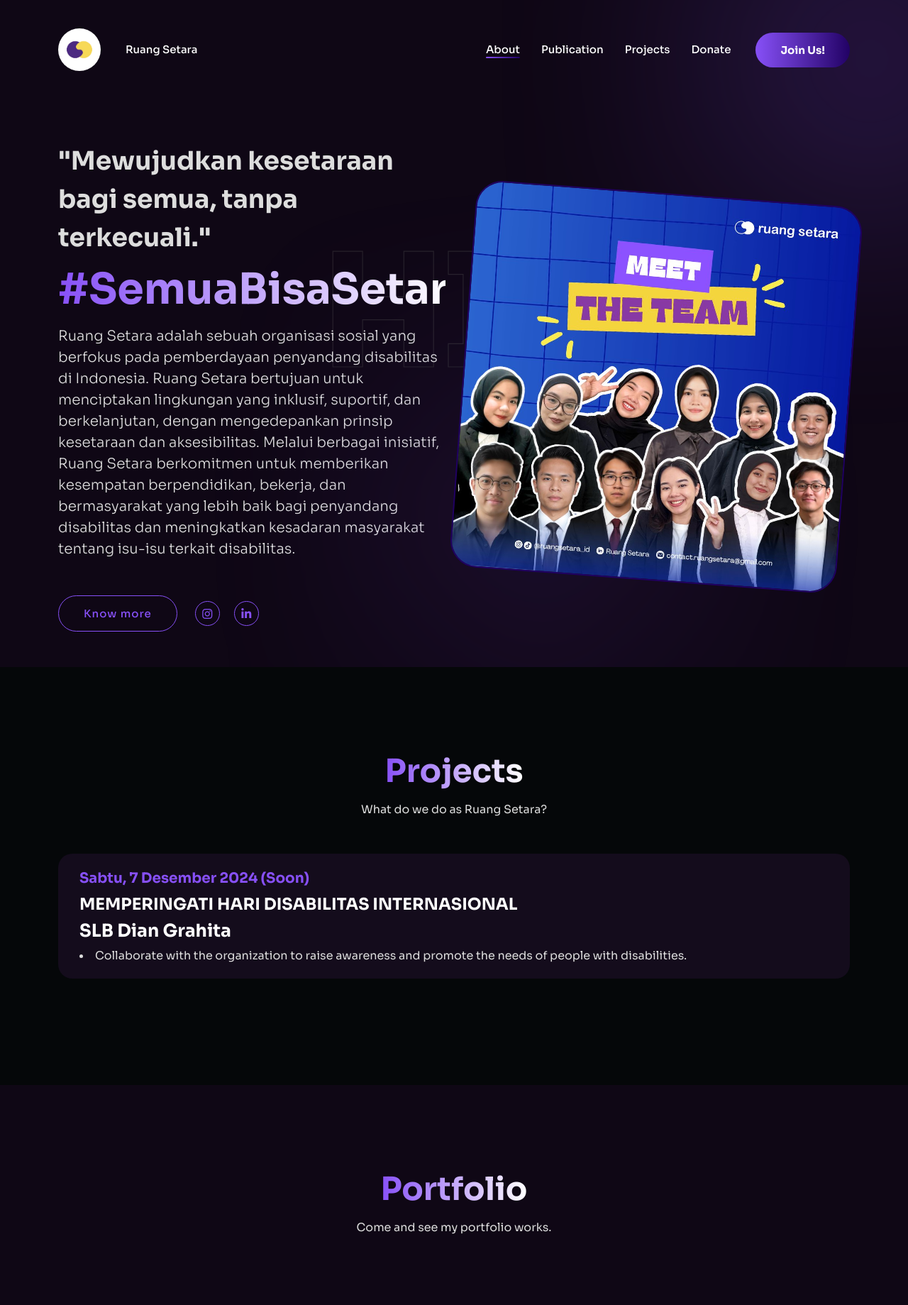
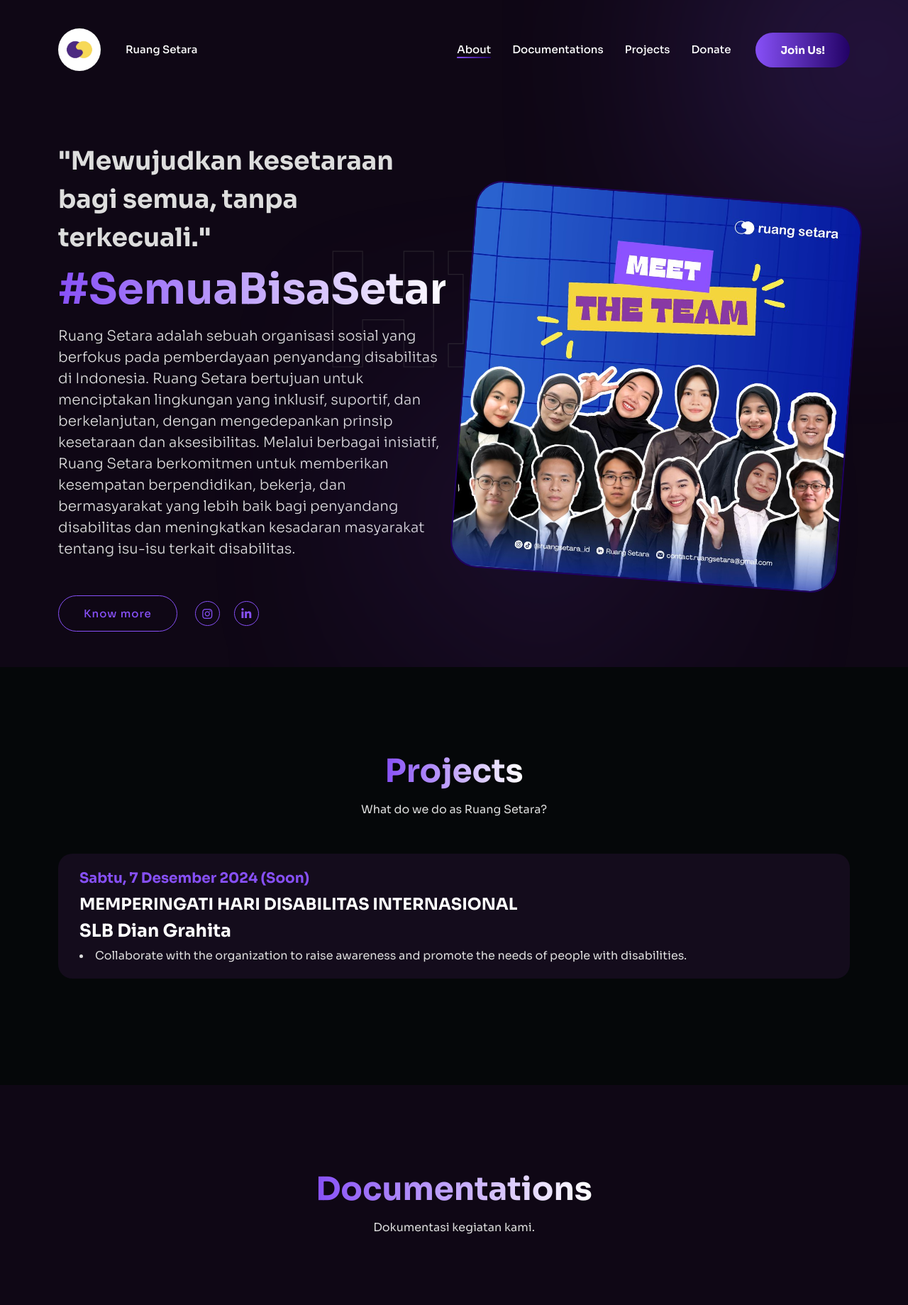
Before and after one commit to zul-aji/ruang-setara-web, a plain HTML site: page index.html in a window 1280 px wide. Shown: the top 1839 px of the page at 71% size. Drawn offline with Linux system fonts and the light colour scheme; animation ran at ten frames a second.

Commit message:
Documentation update

```diff
--- a/index.html
+++ b/index.html
@@ -91,9 +91,9 @@
                         <nav>
                             <ul>
                                 <li><a href="#intro">About</a></li>
-                                <li><a href="#works">Publication</a></li>
-                                <li><a href="#works">Projects</a></li>
-                                <li><a href="#works">Donate</a></li>
+                                <li><a href="#documentation">Documentations</a></li>
+                                <li><a href="#projects">Projects</a></li>
+                                <li><a href="#donate">Donate</a></li>
                             </ul>
                         </nav>
                     </div>
@@ -135,9 +135,9 @@
                         <nav>
                             <ul>
                                 <li><a href="#intro">About</a></li>
-                                <li><a href="#works">Publication</a></li>
+                                <li><a href="#documentation">Documentations</a></li>
                                 <li><a href="#projects">Projects</a></li>
-                                <li><a href="#works">Donate</a></li>
+                                <li><a href="#donate">Donate</a></li>
                             </ul>
                         </nav>
                     </div>
@@ -241,13 +241,13 @@
         <!-- WORKS SECTION END -->
 
         <!-- PORTFOLIO SECTION START -->
-        <section class="portfolio-section" id="portfolio">
+        <section class="portfolio-section" id="documentation">
             <div class="container">
                 <div class="row">
                     <div class="col-md-12">
                         <div class="section-header text-center">
-                            <h2 class="section-title wow fadeInUp" data-wow-delay=".3s">Portfolio</h2>
-                            <p class=" wow fadeInUp" data-wow-delay=".4s">Come and see my portfolio works.</p>
+                            <h2 class="section-title wow fadeInUp" data-wow-delay=".3s">Documentations</h2>
+                            <p class=" wow fadeInUp" data-wow-delay=".4s">Dokumentasi kegiatan kami.</p>
                         </div>
                     </div>
                 </div>
```
